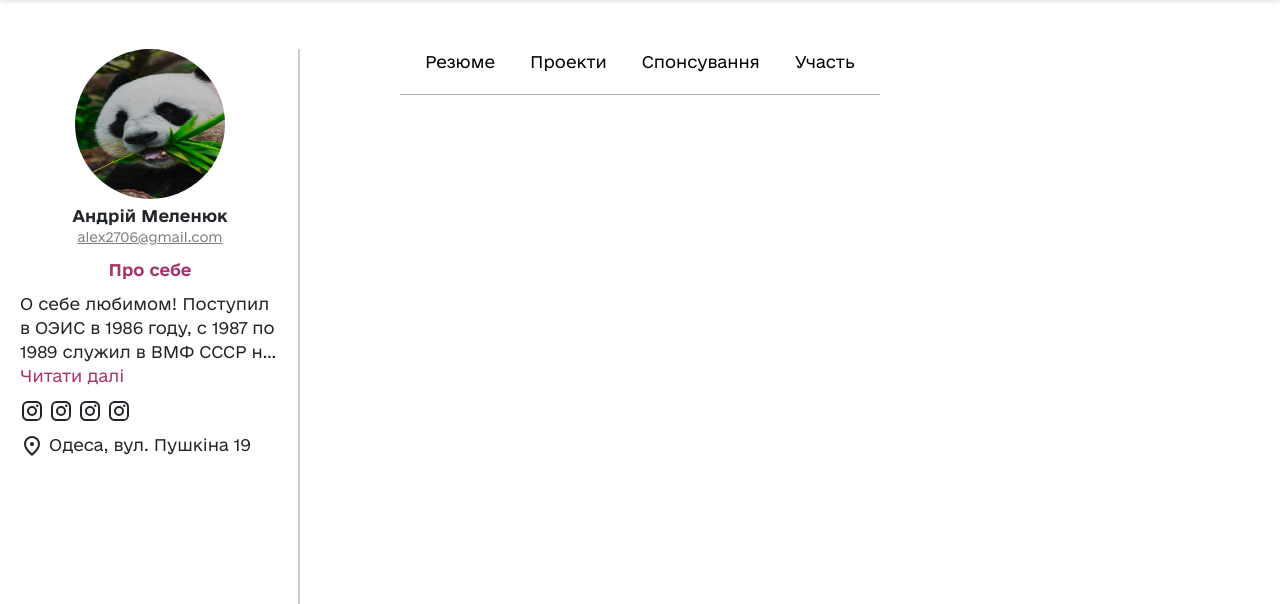
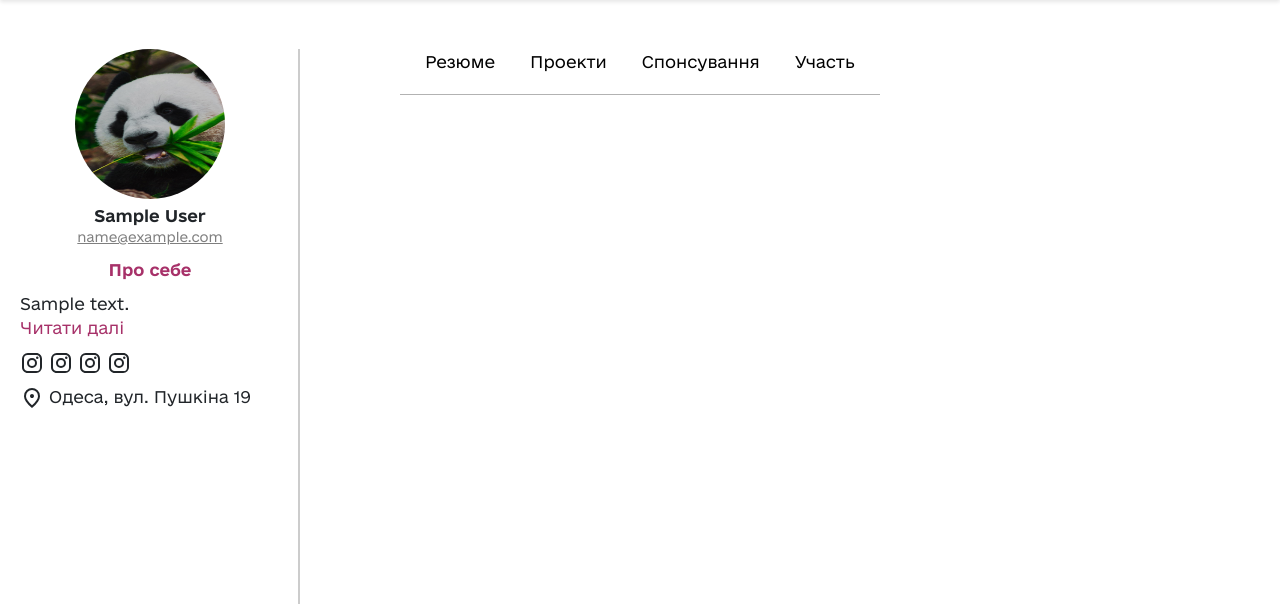
Before and after one commit to maxtkach/ustarter, a Flask app: page /profile/1 in a window 1280 px wide. Shown: the part 68-672 px from the top of the page. Run offline with Flask 2, Linux system fonts and the light colour scheme; tables that the repository leaves empty hold one stand-in row (values such as "Sample post"); some libraries are stand-ins or nearby versions.

Commit message:
Fixed profile display

```diff
--- a/templates/profile.html
+++ b/templates/profile.html
@@ -4,27 +4,11 @@
     <div class="profile">
         <div class="profile__user--info resizable" id="resizeMe">
             <img src="static/images/placeholder_panda.jpg" alt="" class="user__image">
-            <div class="user__name">Андрій Меленюк</div>
-            <div class="user__email">alex2706@gmail.com</div>
+            <div class="user__name">{{ fullName }}</div>
+            <div class="user__email">{{ email }}</div>
             <div class="user__about">
                 <div class="about__title">Про себе</div>
-                <div id="about__content">О себе любимом!
-                    Поступил в ОЭИС в 1986 году, с 1987 по 1989 служил в ВМФ СССР на северном флоте. В 1993 году
-                    закончил институт с отличием (красным дипломом). После чего работал на кафедре АЭС (1 год), ТЭС (4
-                    года), ДЭС (с 1998 по настоящее время). Летом 2006 года защитил диссертацию в направлении
-                    помехоустойчивого кодирования и получил степень кандидата технических наук. Кроме того работаю
-                    программистом (уже не в ОНАС) и с 1998 года занимаюсь цифровой обработкой сигналов на сигнальных
-                    процессорах семейства ADSP218x и TMS230c54xx.
-                    Женат с 1995 года. В 2000 родился сын. Lorem ipsum dolor sit amet consectetur, adipisicing elit.
-                    Eius voluptas nobis, vel molestias ex repellendus maiores, quo, vero perferendis quia similique.
-                    Atque totam corporis ullam iusto magnam ipsam, dolorem laboriosam! Lorem ipsum dolor sit amet
-                    consectetur adipisicing elit. Veniam esse beatae, rem illum repellendus voluptate. Corporis nemo
-                    quidem officia et, tempora accusamus officiis, iusto dignissimos, nisi nulla ab impedit labore.
-                    Lorem ipsum, dolor sit amet consectetur adipisicing elit. Natus, ratione? Possimus impedit maxime
-                    blanditiis itaque numquam nesciunt quos officiis nostrum ipsa facere. Veniam deserunt ipsa sapiente
-                    molestias sed quidem cupiditate. Lorem ipsum dolor, sit amet consectetur adipisicing elit. Culpa,
-                    id. Optio praesentium culpa tempora obcaecati distinctio repellat voluptate magnam nam consequuntur,
-                    ducimus odit dignissimos! Beatae nobis accusamus cum aut voluptate.</div>
+                <div id="about__content">{{ aboutMe }}</div>
                 <span id="read__more"></span>
             </div>
             <div class="about__info__footer">
--- a/user_blueprint.py
+++ b/user_blueprint.py
@@ -35,7 +35,8 @@ def Profile():
 
 @user.route("/profile/<int:id>")
 def ShowProfile(id):
-    return render_template("profile.html")
+    user = UserQuery().GetUserById(id) #session["id"])
+    return render_template("profile.html", fullName=user.name, email=user.email, aboutMe=user.aboutMe) # + " " + user.surname
 
 @user.route("/profile/<int:id>/edit", methods=["GET", "POST"])
 def EditProfile(id):
@@ -43,7 +44,18 @@ def EditProfile(id):
         user = UserQuery().GetUserById(session["id"])
         if user.email == session["email"] and user.password == session["password"]:
             if session["id"] == id:
-                return render_template("user_edit.html")
+                if request.method == "GET":
+                    return render_template("user_edit.html")
+                elif request.method == "POST":
+                    # if request["name"] and request["surname"] and request["avatar"]
+                    UserQuery().GetUserById(session["id"]).name = request.form["name"]
+                    # UserQuery().GetUserById(session["id"]).surname = request.form["surname"]
+                    UserQuery().GetUserById(session["id"]).aboutMe = request.form["aboutMe"]
+                    UserQuery().GetUserById(session["id"]).address = request.form["address"]
+                    UserQuery().GetUserById(session["id"]).resume = request.form["resume"]
+
+                    db.session.commit()
+                    return redirect(f"../../profile/{id}");
             else:
                 # Not authorized
                 # return redirect(f"../profile/{user.id}");
```
